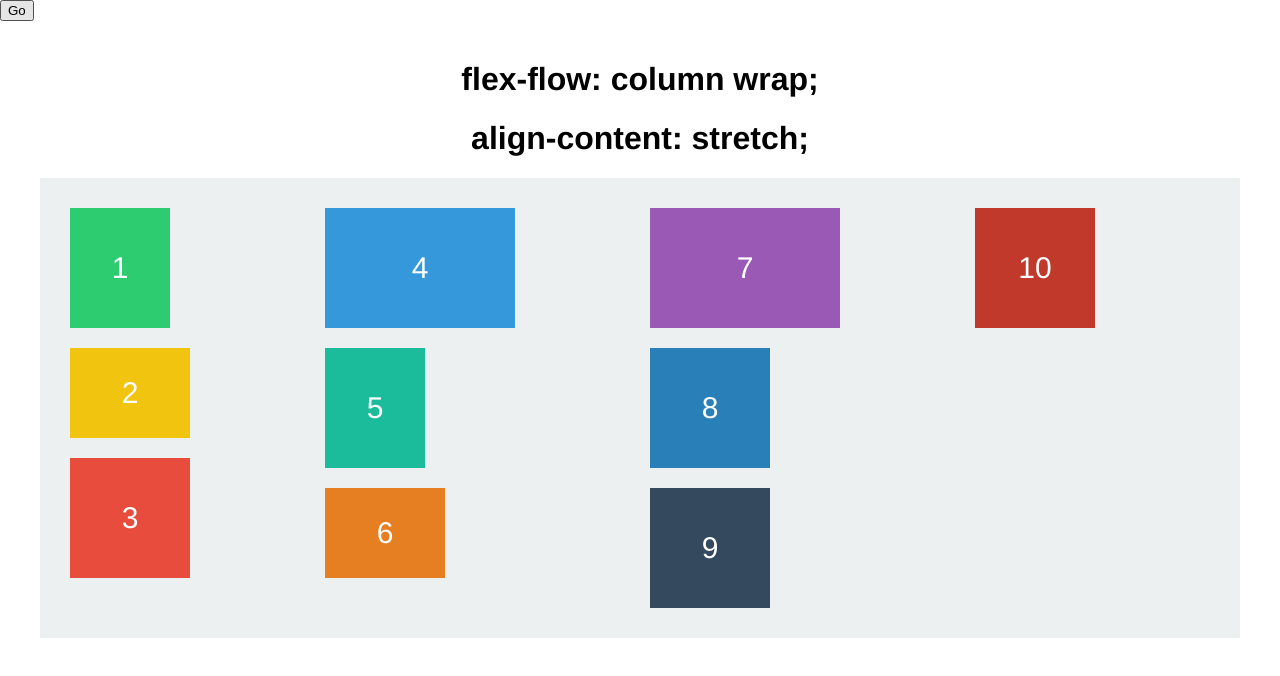
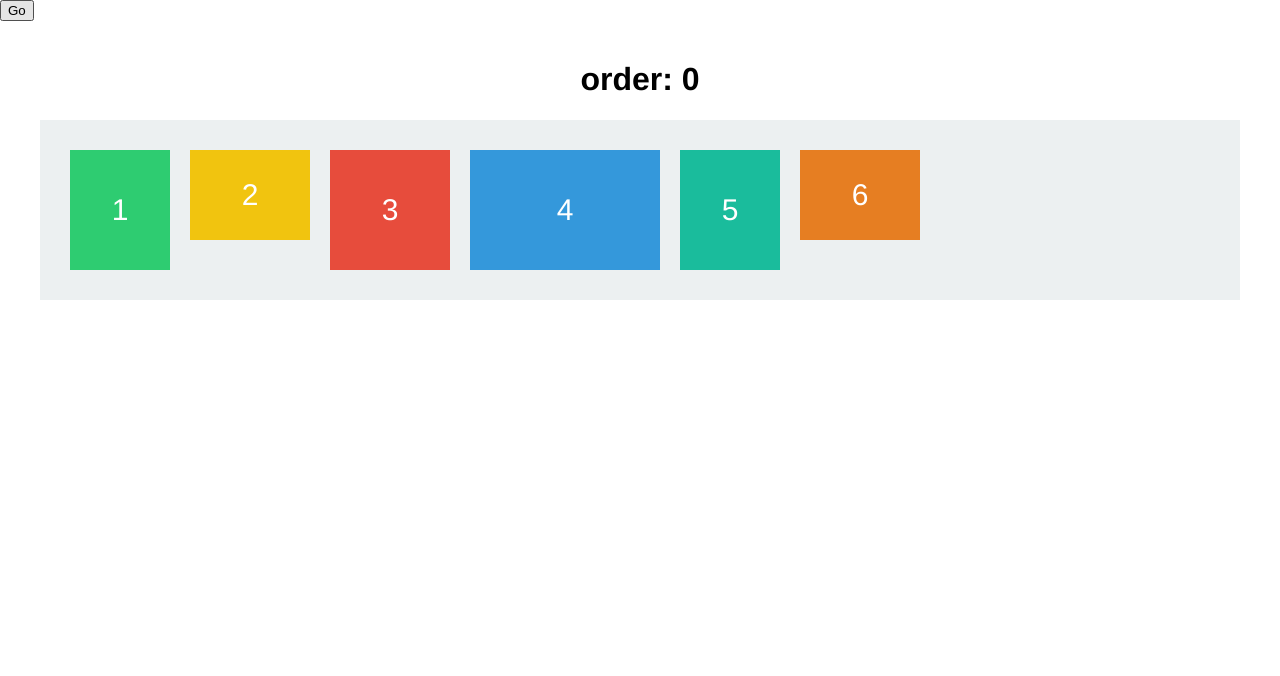
Before and after one commit to scottdomes/flexbox-tutorial, a React (Create React App) app: page / in a window 1280 px wide. Shown: the top 676 px of the page. Built offline with nearby package versions, Linux system fonts and the light colour scheme.

Commit message:
Completed order tutorial

```diff
--- a/src/App.css
+++ b/src/App.css
@@ -39,32 +39,32 @@ h1 {
   flex-direction: row;
   align-items: flex-start;
   justify-content: flex-start;
-  flex-flow: column wrap;
+  /*flex-flow: column wrap;*/
   /*height: 300px;*/
 }
 
-#container2.stage1 {
-  align-content: stretch;
+#container2.stage1 #three2.square2 {
+  order: 0;
 }
 
-#container2.stage2 {
-  align-content: flex-start;
+#container2.stage2 #three2.square2 {
+  order: 1;
 }
 
-#container2.stage3 {
-  align-content: flex-end;
+#container2.stage3 #three2.square2 {
+  order: 3;
 }
 
-#container2.stage4 {
-  align-content: center;
+#container2.stage4 #three2.square2 {
+  order: 99;
 }
 
 /*#container2.stage4 .square2 {
   height: auto !important;
 }
 */
-#container2.stage5 {
-  align-content: space-between;
+#container2.stage5 #three2.square2 {
+  order: -1;
 }
 
 #container2.stage6 {
@@ -130,18 +130,22 @@ p {
 }
 
 #seven, #seven2 {
+  display: none;
   width: 190px;
   background-color: #9b59b6;
 }
 
 #eight, #eight2 {
+  display: none;
   background-color: #2980b9;
 }
 
 #nine, #nine2 {
+  display: none;
   background-color: #34495e;
 }
 
 #ten, #ten2 {
+  display: none;
   background-color: #c0392b;
 }
--- a/src/App.js
+++ b/src/App.js
@@ -2,23 +2,22 @@ import React, { Component } from 'react';
 import './App.css';
 
 const text = [
-  'align-content: stretch;',
-  'align-content: flex-start;',
-  'align-content: flex-end;',
-  'align-content: center;',
-  'align-content: space-between;',
-  'align-content: space-around;'
+  'order: 0',
+  'order: 1',
+  'order: 3',
+  'order: 99',
+  'order: -1',
 ]
 
-// const text2 = false
-const text2 = [
-  'flex-flow: column wrap;',
-  'flex-flow: column wrap;',
-  'flex-flow: column wrap;',
-  'flex-flow: column wrap;',
-  'flex-flow: column wrap;',
-  'flex-flow: column wrap;'
-]
+const text2 = false
+// const text2 = [
+//   'flex-flow: column wrap;',
+//   'flex-flow: column wrap;',
+//   'flex-flow: column wrap;',
+//   'flex-flow: column wrap;',
+//   'flex-flow: column wrap;',
+//   'flex-flow: column wrap;'
+// ]
 
 class App extends Component {
   state = { adjusted: false, box1: {}, box2: {}, box3: {}, box4: {}, stage: 'stage1' }
```
